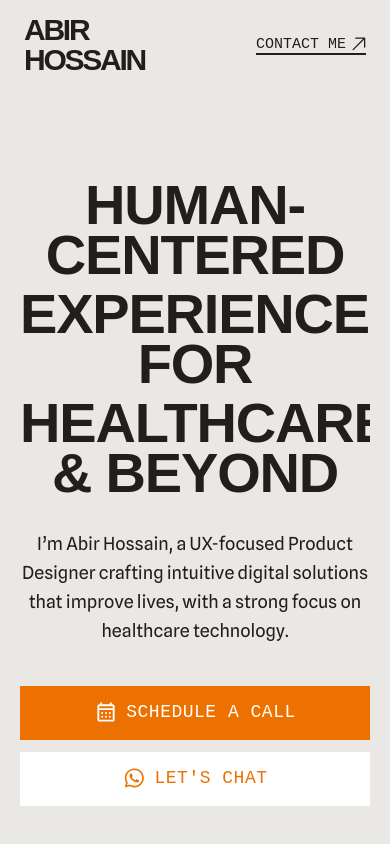
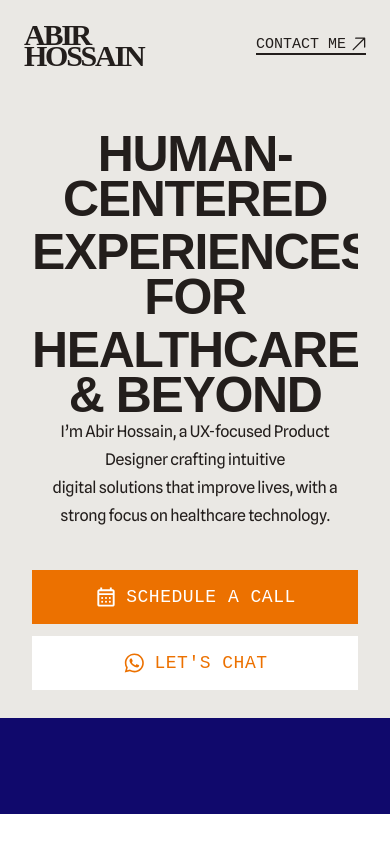
Before and after one commit to abir12344/Abir-s-portfolio, a plain HTML site: page index.html in a window 390 px wide. Shown: the top 844 px of the page. Drawn offline with Linux system fonts and the light colour scheme; a web font is replaced by a local one.

Commit message:
Update mobile version

```diff
--- a/index.html
+++ b/index.html
@@ -79,7 +79,7 @@
         <span class="split-line"><span class="split-text">HEALTHCARE &amp; BEYOND</span></span>
       </h1>
       <p>
-        I’m Abir Hossain, a UX-focused Product Designer crafting intuitive digital solutions
+        I’m Abir Hossain, a UX-focused Product Designer crafting intuitive <br> digital solutions
         that improve lives, with a strong focus on healthcare technology.
       </p>
 
--- a/style.css
+++ b/style.css
@@ -35,16 +35,13 @@ body {
 
 .logo {
   color: #231E1C;
-  font-family: "Sofia Sans Condensed", sans-serif;
+  font-family: "Sofia Sans Condensed";
   font-size: 30px;
   font-style: normal;
   font-weight: 700;
-  line-height: 1;
+  line-height: 21px; /* 70% */
   letter-spacing: -2.25px;
   text-transform: uppercase;
-  display: inline-flex;
-  flex-direction: column;
-  gap: 2px;
 }
 
 .logo-line,
@@ -235,6 +232,7 @@ body {
 .hero .container {
   position: relative;
   max-width: 100%;
+  padding: 12px;
 }
 
 .hero h1 {
@@ -275,14 +273,16 @@ body {
 }
 
 .hero p {
-  font-family: "Spline Sans", sans-serif;
+  color: #231E1C;
+  text-align: center;
+  font-family: "Spline Sans";
   font-size: 24px;
+  font-style: normal;
   font-weight: 400;
-  line-height: 1.6;
-  color: #231E1C;
-  margin: 32px auto 0;
-  max-width: 860px;
-  text-align: center;
+  line-height: 40px; /* 166.667% */
+  letter-spacing: -0.32px;
+  gap: 20px;
+
 }
 
 .hero p .split-text {
@@ -788,24 +788,26 @@ body {
 }
 
 .expertise-inner {
-  width: 858px;
+  width: 1260px;
   display: flex;
   flex-direction: column;
   align-items: center;
   gap: 0;
   position: relative;
   text-align: center;
+  border-top: 2px solid #000;
 }
 
 /* Each Row (Text + Hover Bar) */
 .expertise-row {
   position: relative;
+  width: 1260px;
   display: flex;
   align-items: center;
   justify-content: center;
   height: 106px; /* bar height */
   overflow: visible;
-  border-bottom: 1px solid rgba(0, 0, 0, 0);
+  border-bottom: 2px solid #000;
 }
 
 /* Blue Hover Bar */
@@ -855,7 +857,7 @@ body {
   position: absolute;
   width: 200px;
   height: 305px;
-  right: -210px;
+  right: 0px;
   top: -153px;
   opacity: 0;
   visibility: hidden;
@@ -1334,17 +1336,18 @@ align-self: stretch;
 .faqbox-questions {
   display: flex;
   width: 580px;
+  border-top: 2px solid #111111;
   flex-direction: column;
   align-items: flex-start;
-  gap: 16px;
+
 }
 
 /* ===== EACH FAQ ITEM ===== */
 .faq-item {
   width: 100%;
-  background: #F8F7F4;
+  background: #00000000;
   border-radius: 0;
-  border: 1px solid #E4E2DF;
+  border-bottom: 2px solid #000000;
   overflow: hidden;
   transition: background 0.3s ease, box-shadow 0.3s ease;
 }
@@ -1765,3 +1768,38 @@ text-transform: uppercase;
     width: 100%;
   }
 }
+
+@media (max-width: 500px) {
+
+  .hero p {
+    color: #231E1C;
+    text-align: center;
+    font-family: "Spline Sans";
+    font-size: 16px;
+    font-style: normal;
+    font-weight: 400;
+    line-height: 28px; /* 166.667% */
+    letter-spacing: -0.32px;
+    gap: 20px;
+
+  }
+
+  .hero h1 {
+    font-family: "Sofia Sans Condensed", sans-serif;
+    font-weight: 900;
+    font-size: 50px;
+    line-height: 0.9;
+    letter-spacing: -1.4px;
+    text-transform: uppercase;
+  }
+
+  .hero {
+    width: 100vw;
+    background: #EAE8E4;
+    display: flex;
+    justify-content: center;
+    text-align: center;
+    padding: 30px 20px 16px;
+  }
+
+}
```
Also changed, not shown: Ztouch.png (added).
